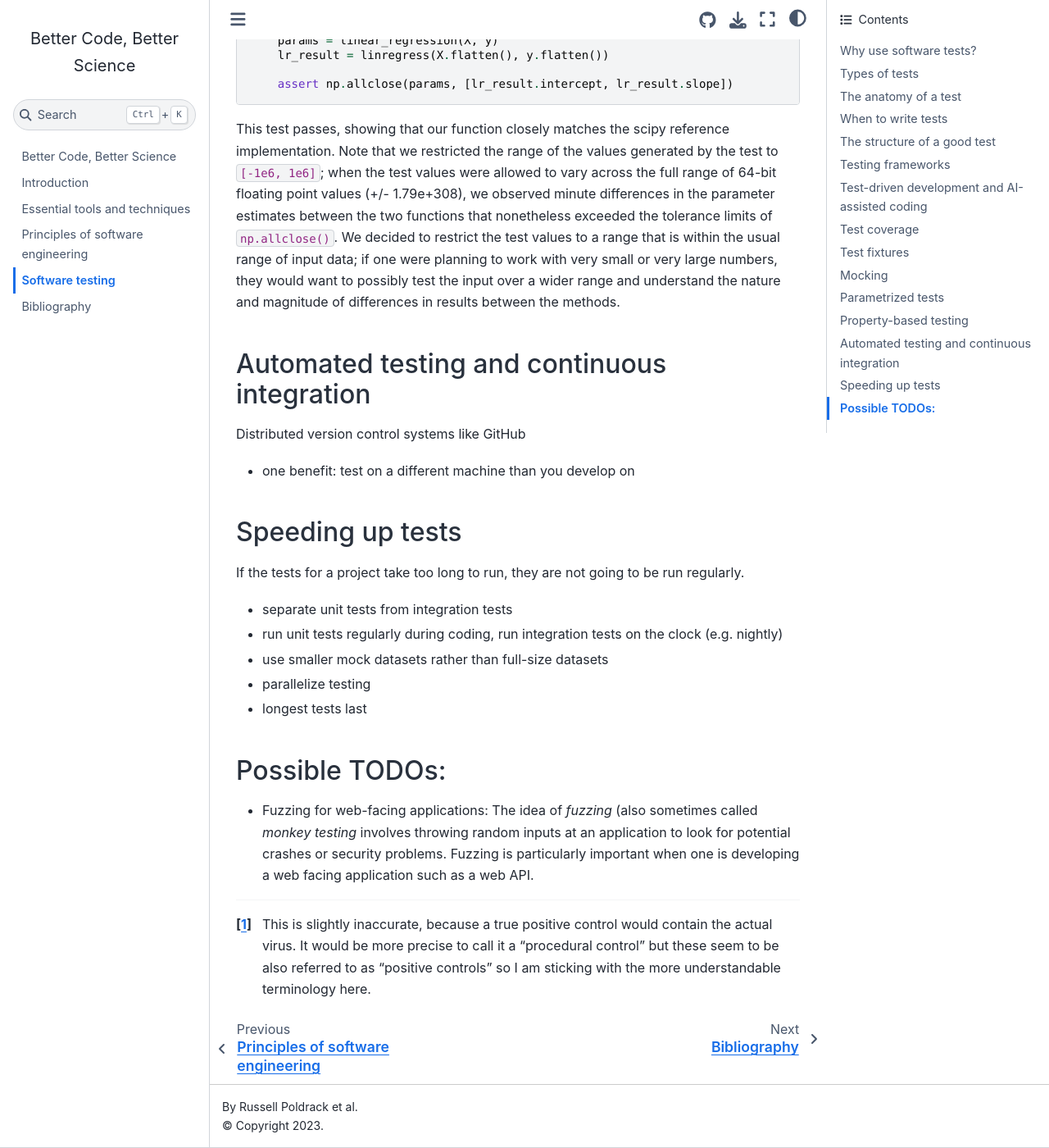
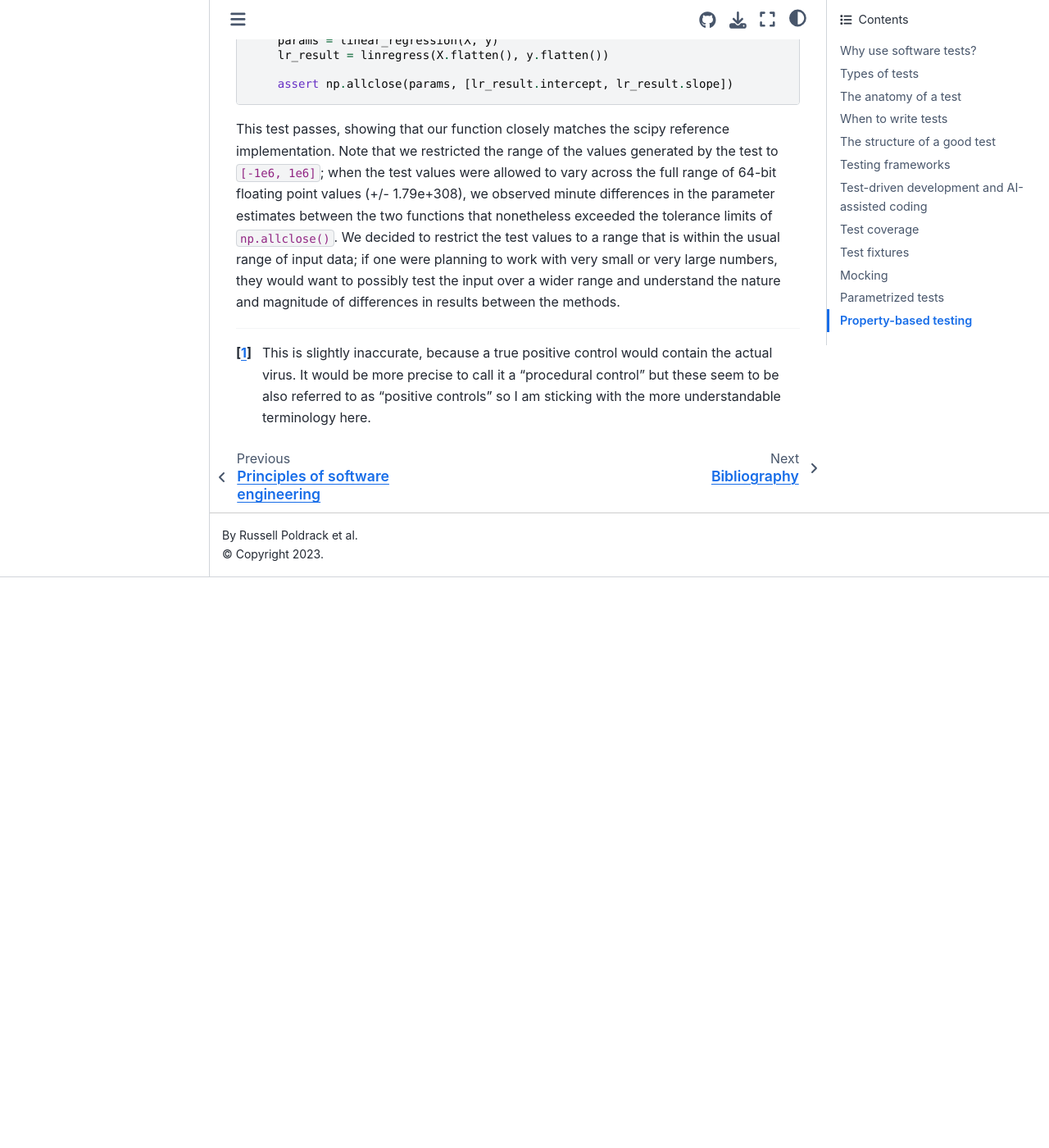
Before and after one commit to poldrack/BetterCodeBetterScience, a Jupyter Book: the page built from book/testing.md, in a window 1280 px wide and 1400 px high, scrolled down 30062 px. Shown: the whole window at 82% size. Built offline with Jupyter Book 1.0.4 settings and Sphinx 7.4.7 and the Sphinx Book theme 1.1.4, drawn with Linux system fonts in a browser that asks for light colours; pages that are not in the unit, such as notebooks, are missing from menus; cross-references to code outside the pages are shown as plain code; after the commit the page ends 30766 px from its top, so only the background shows below that.

Commit message:
Removed todos

```diff
--- a/book/testing.md
+++ b/book/testing.md
@@ -1177,27 +1177,4 @@ def test_linear_regression_correctness(X, y):
 This test passes, showing that our function closely matches the scipy reference implementation.  Note that we restricted the range of the values generated by the test to `[-1e6, 1e6]`; when the test values were allowed to vary across the full range of 64-bit floating point values (+/- 1.79e+308), we observed minute differences in the parameter estimates between the two functions that nonetheless exceeded the tolerance limits of `np.allclose()`. We decided to restrict the test values to a range that is within the usual range of input data; if one were planning to work with very small or very large numbers, they would want to possibly test the input over a wider range and understand the nature and magnitude of differences in results between the methods.
 
 
-## Automated testing and continuous integration
-
-Distributed version control systems like GitHub
-- one benefit: test on a different machine than you develop on
-
-
-## Speeding up tests
-
-If the tests for a project take too long to run, they are not going to be run regularly.
-
-- separate unit tests from integration tests
-- run unit tests regularly during coding, run integration tests on the clock (e.g. nightly)
-
-- use smaller mock datasets rather than full-size datasets
-
-- parallelize testing
-
-- longest tests last
-
-## Possible TODOs:
-
-- Fuzzing for web-facing applications: The idea of *fuzzing* (also sometimes called *monkey testing* involves throwing random inputs at an application to look for potential crashes or security problems.  Fuzzing is particularly important when one is developing a web facing application such as a web API.
-
 [^1]: This is slightly inaccurate, because a true positive control would contain the actual virus. It would be more precise to call it a “procedural control” but these seem to be also referred to as “positive controls” so I am sticking with the more understandable terminology here.
```
